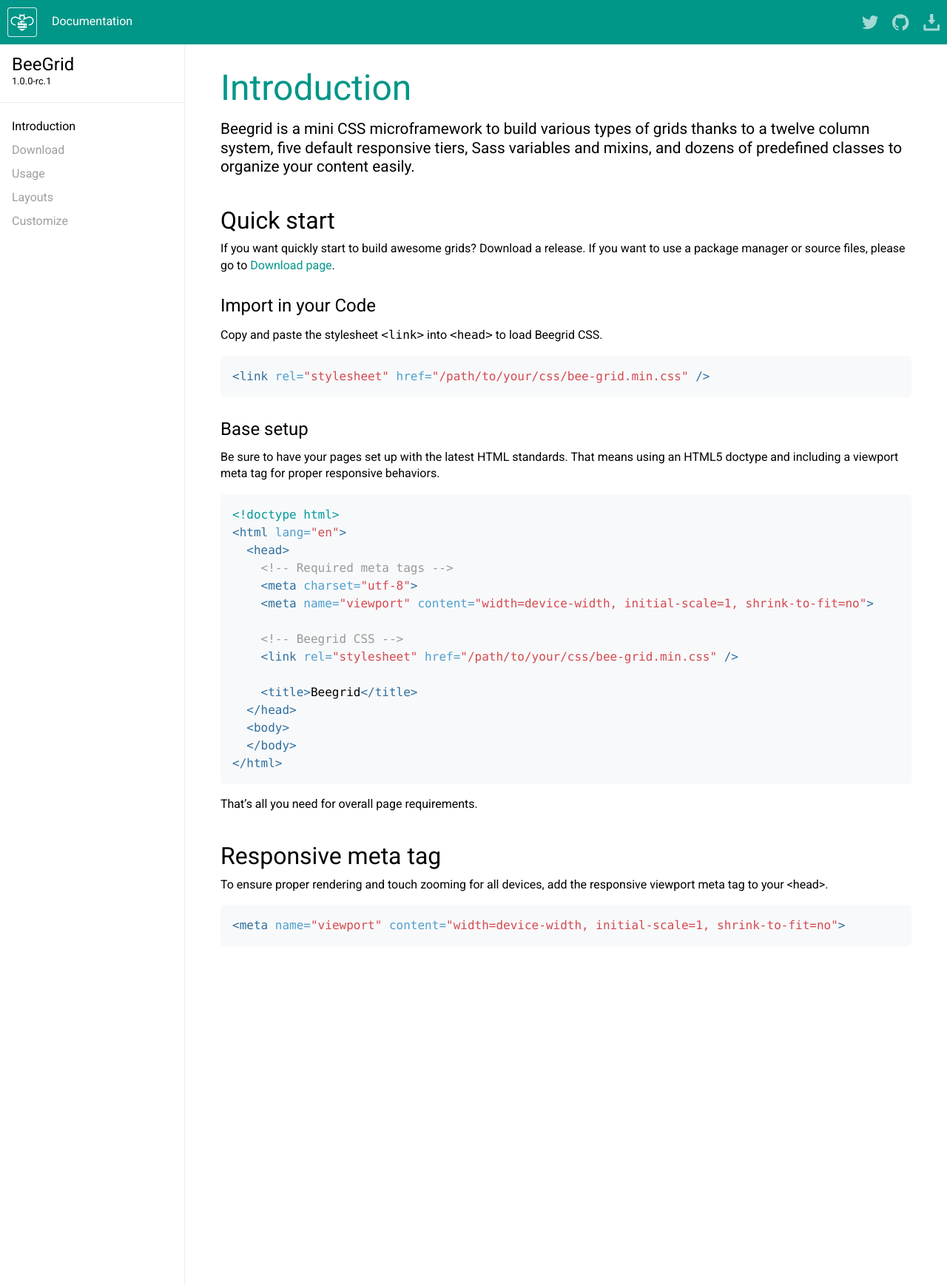
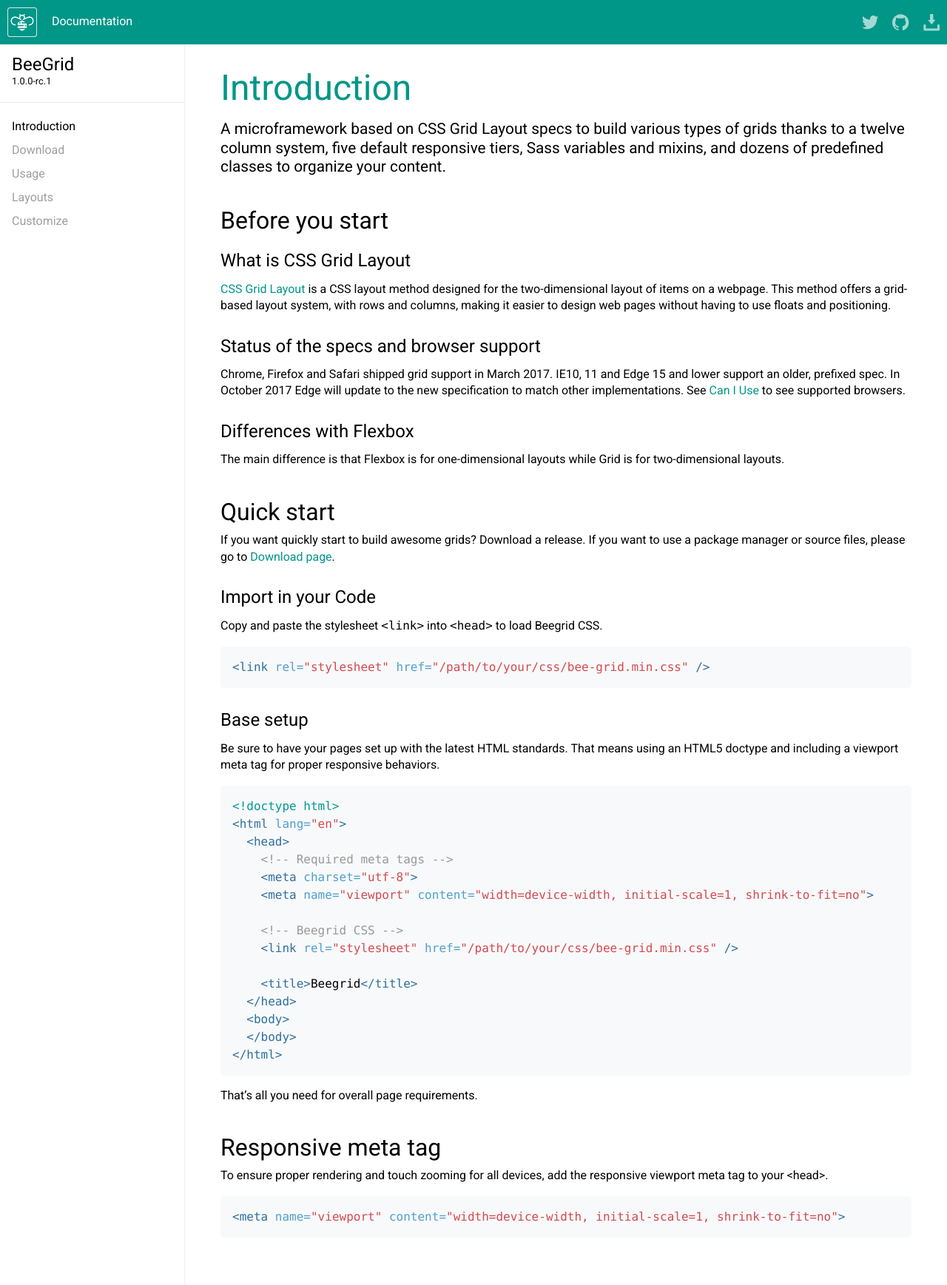
Before and after one commit to davidedantonio/bee-grid, a Jekyll site: the page built from docs/1.0/introduction.md, in a window 1280 px wide. Shown: the whole page at 74% size. Built offline with Jekyll 4.4.1, drawn with Linux system fonts in a browser that asks for light colours.

Commit message:
added intro

```diff
--- a/_config.yml
+++ b/_config.yml
@@ -33,7 +33,7 @@
 
 # Social
 title:              BeeGrid
-description:        "A mini CSS microframework to build various types of grids thanks to a twelve column system, five default responsive tiers, Sass variables and mixins, and dozens of predefined classes to organize your content."
+description:        "A microframework based on CSS Grid Layout to build various types of grids thanks to a twelve column system, five default responsive tiers, Sass variables and mixins, and dozens of predefined classes to organize your content."
 twitter:            beegrid
 authors:            "Davide D'Antonio"
 
--- a/docs/1.0/introduction.md
+++ b/docs/1.0/introduction.md
@@ -1,13 +1,27 @@
 ---
 layout: docs
 title: Introduction
-description: Beegrid is a mini CSS microframework to build various types of grids thanks to a twelve column system, five default responsive tiers, Sass variables and mixins, and dozens of predefined classes to organize your content easily.
+description: A microframework based on CSS Grid Layout specs to build various types of grids thanks to a twelve column system, five default responsive tiers, Sass variables and mixins, and dozens of predefined classes to organize your content.
 redirect_from:
   - /docs/
   - /docs/1.0/
   - /docs/1.0/introduction/
   - /docs/introduction/
 ---
+
+# Before you start
+
+## What is CSS Grid Layout
+
+[CSS Grid Layout](https://developer.mozilla.org/en-US/docs/Web/CSS/CSS_Grid_Layout) is a CSS layout method designed for the two-dimensional layout of items on a webpage. This method offers a grid-based layout system, with rows and columns, making it easier to design web pages without having to use floats and positioning.
+
+## Status of the specs and browser support
+
+Chrome, Firefox and Safari shipped grid support in March 2017. IE10, 11 and Edge 15 and lower support an older, prefixed spec. In October 2017 Edge will update to the new specification to match other implementations. See [Can I Use](http://caniuse.com/#feat=css-grid) to see supported browsers.
+
+## Differences with Flexbox
+
+The main difference is that Flexbox is for one-dimensional layouts while Grid is for two-dimensional layouts.
 
 # Quick start
 
--- a/scss/docs/_variables.scss
+++ b/scss/docs/_variables.scss
@@ -80,7 +80,7 @@
 $link-decoration: none !default;
 $link-hover-decoration: underline !default;
 
-$font-family-monospace: SFMono-Regular, Menlo, Monaco, Consolas, "Liberation Mono", "Courier New", monospace !default;
+$font-family-monospace:       SFMono-Regular, Menlo, Monaco, Consolas, "Liberation Mono", "Courier New", monospace !default;
 $table-cell-padding:          .75rem !default;
 $table-cell-padding-sm:       .3rem !default;
 
```
Also changed, not shown: README.md, 1 other file.
